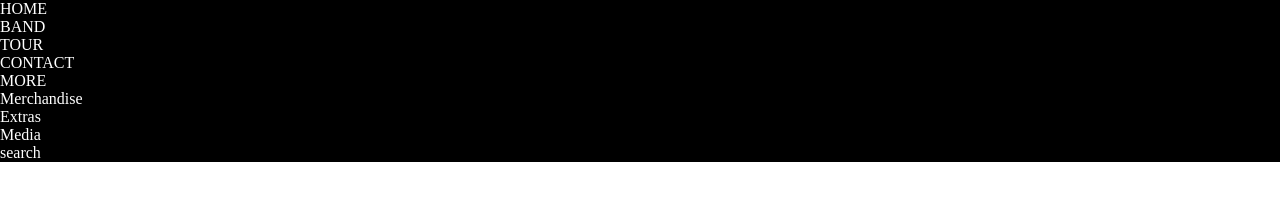
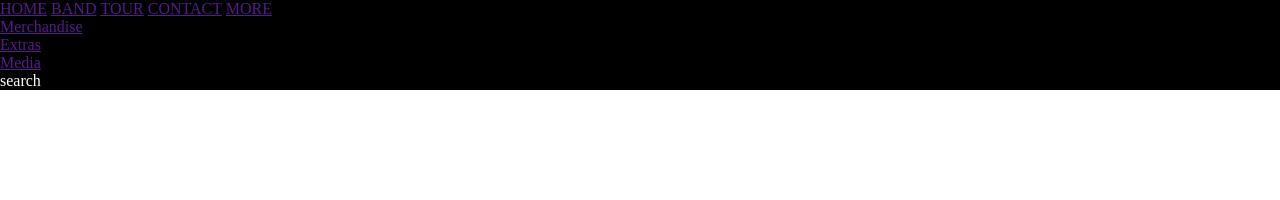
Before and after one commit to DBCLbinh/DBCLbinh.github.io, a plain HTML site: page index.html in a window 1280 px wide. Drawn offline with Linux system fonts and the light colour scheme.

Commit message:
sang 161123

```diff
--- a/assets/style.css
+++ b/assets/style.css
@@ -11,3 +11,11 @@
 .textColor_white{
     color: white;
 }
+
+
+/* css từng phần */
+#heading .navigation{
+    display: inline;
+}
+
+/* resposion */
--- a/index.html
+++ b/index.html
@@ -10,15 +10,39 @@
    <div id="main">
 
     <div id="heading" class="backGround_black textColor_white">
-        <div>HOME</div>
-        <div>BAND</div>
-        <div>TOUR</div>
-        <div>CONTACT</div>
-        <div>MORE
-            <div>Merchandise</div>
-            <div>Extras</div>
-            <div>Media</div>
+        <div class="navigation">
+            <a href="">HOME</a>
         </div>
+
+        <div class="navigation">
+            <a href="">BAND</a>
+        </div>
+
+        <div class="navigation">
+            <a href="">TOUR</a>
+        </div>
+
+        <div class="navigation">
+            <a href="">CONTACT</a>
+        </div>
+
+        <div class="navigation">
+            <a href="">MORE</a>
+
+            <div>
+                <a href="">Merchandise</a>
+            </div>
+
+            <div>
+                <a href="">Extras</a>
+            </div>
+
+            <div>
+                <a href="">Media</a>
+            </div>
+
+        </div>
+
         <div>search</div>
 
     </div>
```
